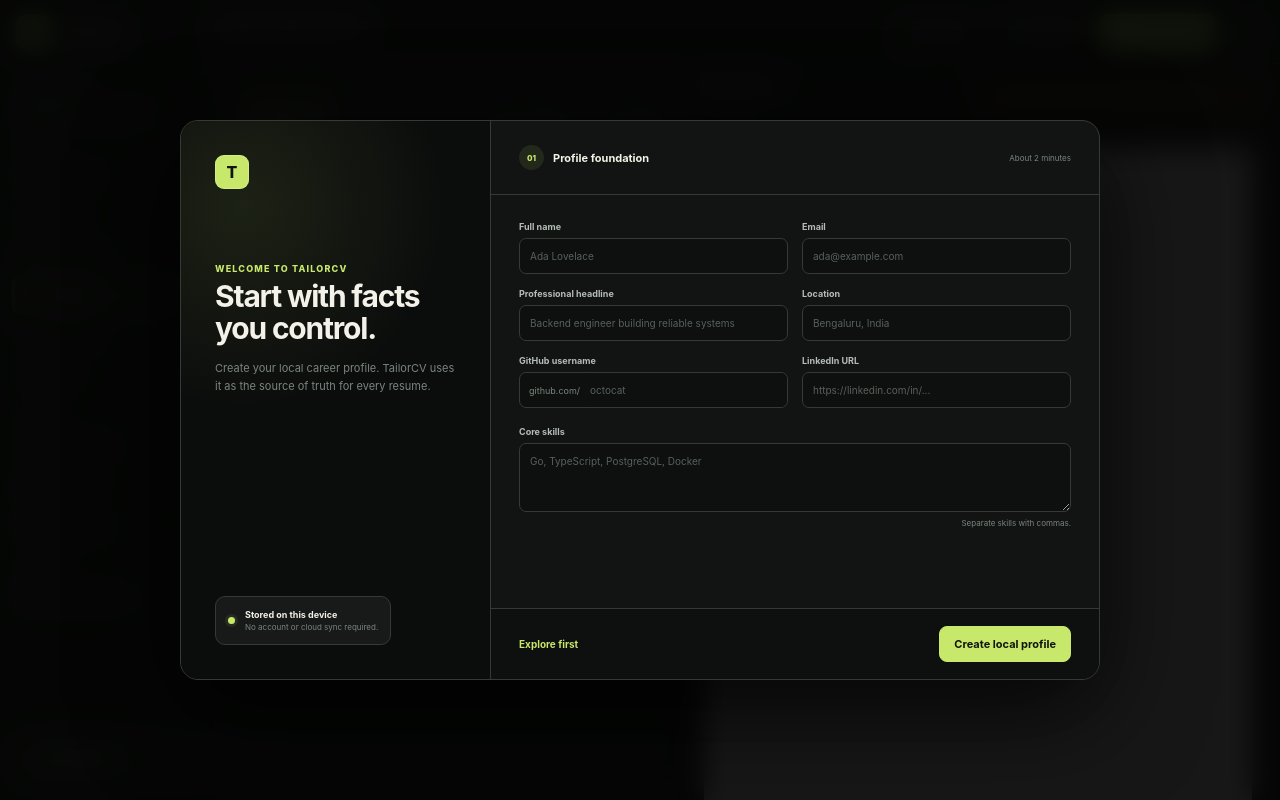
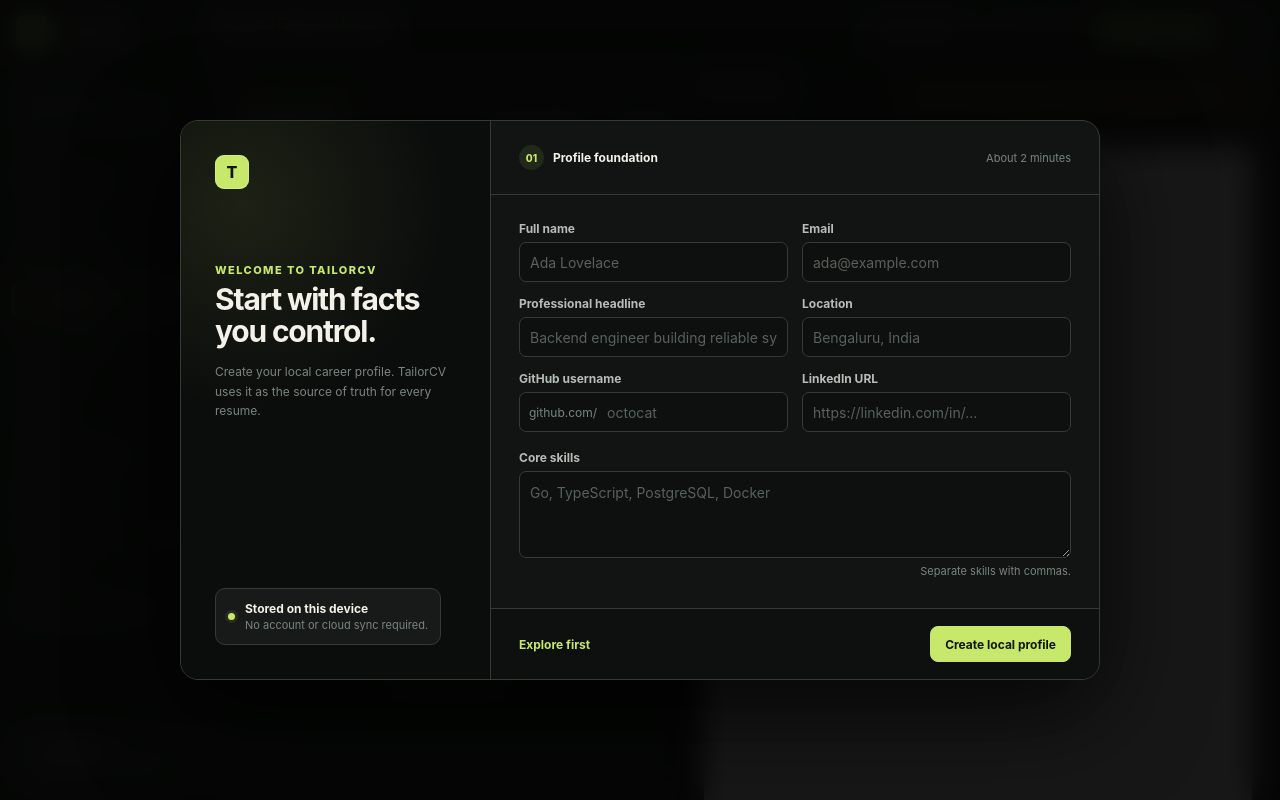
Before and after one commit to jscyril/tailorcv, a React (Vite) app in the folder frontend/: page / in a window 1280 px wide. Built offline with nearby package versions, Linux system fonts and the light colour scheme.

Commit message:
fix: improve workspace readability

```diff
--- a/frontend/src/App.tsx
+++ b/frontend/src/App.tsx
@@ -37,6 +37,7 @@
 import {
   Project,
   ProjectDraft,
+  filterProjects,
   newProjectDraft,
   projectToDraft,
   reconcileSelectedProjectKeys,
@@ -411,11 +412,7 @@
   return (
     <div className="studio-shell">
       {showOnboarding && <Onboarding profile={profile} skillsText={skillsText} busy={busy} onChange={updateProfile} onSkillsChange={setSkillsText} onSubmit={saveProfile} onSkip={() => setOnboardingDismissed(true)} />}
-      <TopToolbar
-        profile={profile}
-        onCompile={() => setMessage("Compile tooling will be connected in the templates milestone.")}
-        onExport={() => setMessage("PDF export becomes available after the first successful compile.")}
-      />
+      <TopToolbar profile={profile} />
 
       <div className="studio-body">
         <aside className="studio-sidebar">
@@ -434,14 +431,14 @@
             <p className="nav-section-label nav-section-spaced">Tailor</p>
             <NavButton active={view === "latex"} label="LaTeX source" icon="code" onClick={() => setView("latex")} />
             <NavButton active={view === "job"} label="Job match" icon="target" badge={analysis ? `${analysis.score}%` : undefined} onClick={() => setView("job")} />
-            <NavButton active={view === "ai"} label="AI assistant" icon="chat" badge="New" onClick={() => setView("ai")} />
+            <NavButton active={view === "ai"} label="AI assistant" icon="chat" badge="Setup" onClick={() => setView("ai")} />
             <p className="nav-section-label nav-section-spaced">System</p>
             <NavButton active={view === "data"} label="Backup & restore" icon="database" onClick={() => setView("data")} />
           </nav>
 
           <button className="provider-status" onClick={() => setView("ai")}>
-            <span className="status-dot" />
-            <span><strong>Local AI ready</strong><small>{aiProvider} · provider setup</small></span>
+            <span className="status-dot muted" />
+            <span><strong>AI provider</strong><small>{aiProvider} · not connected</small></span>
             <span aria-hidden="true">›</span>
           </button>
         </aside>
@@ -503,15 +500,15 @@
   return <svg className="icon" width={size} height={size} viewBox="0 0 24 24" fill="none" stroke="currentColor" strokeWidth="1.8" strokeLinecap="round" strokeLinejoin="round" aria-hidden="true">{iconPaths[name]}</svg>;
 }
 
-function TopToolbar({ profile, onCompile, onExport }: { profile: Profile; onCompile: () => void; onExport: () => void }) {
+function TopToolbar({ profile }: { profile: Profile }) {
   return <header className="top-toolbar">
     <div className="toolbar-brand"><span className="brand-mark">T</span><strong>TailorCV</strong></div>
     <span className="toolbar-divider" />
-    <div className="document-title"><strong>{profile.headline || "Backend Engineer Resume"}</strong><small>resume.tex · saved locally</small></div>
+    <div className="document-title"><strong>{profile.headline || "Backend Engineer Resume"}</strong><small>Layout draft · profile saved locally</small></div>
     <div className="toolbar-spacer" />
-    <div className="ats-pill"><span className="status-dot" /> ATS ready</div>
-    <button className="toolbar-button" onClick={onCompile}><Icon name="refresh" size={16} />Compile</button>
-    <button className="export-button" onClick={onExport}><Icon name="download" size={16} />Export PDF</button>
+    <div className="ats-pill"><span className="status-dot muted" /> Draft preview</div>
+    <button className="toolbar-button" disabled title="LaTeX compilation is not connected yet"><Icon name="refresh" size={16} />Compile</button>
+    <button className="export-button" disabled title="PDF export is available after compilation is implemented"><Icon name="download" size={16} />Export PDF</button>
     <button className="icon-button" aria-label="More document options">•••</button>
   </header>;
 }
@@ -554,20 +551,21 @@
 
 function ProjectWorkspace({ projects, selectedKeys, busyKey, githubUsername, githubBusy, onToggle, onAdd, onUpdate, onSave, onDelete, onSyncGitHub, onOpenProfile }: { projects: ProjectDraft[]; selectedKeys: string[]; busyKey: string; githubUsername: string; githubBusy: boolean; onToggle: (key: string) => void; onAdd: () => void; onUpdate: (key: string, project: ProjectDraft) => void; onSave: (event: FormEvent, project: ProjectDraft) => void; onDelete: (project: ProjectDraft) => void; onSyncGitHub: () => void; onOpenProfile: () => void }) {
   const [tab, setTab] = useState<"select" | "manage">("select");
+  const [query, setQuery] = useState("");
+  const filteredProjects = filterProjects(projects, query);
   return <section className="workspace-panel scroll-panel">
     <PanelHeader eyebrow="Selected work" title="Projects" description="Choose the strongest evidence for this resume." action={<div className="panel-actions"><button className="secondary-button" onClick={githubUsername ? onSyncGitHub : onOpenProfile} disabled={githubBusy}>{githubBusy ? "Syncing…" : githubUsername ? "Sync GitHub" : "Connect GitHub"}</button><button className="secondary-button" onClick={() => { onAdd(); setTab("manage"); }}>Add project</button></div>} />
     <div className="panel-tabs"><button className={tab === "select" ? "active" : ""} onClick={() => setTab("select")}>Select for resume <span>{selectedKeys.length}</span></button><button className={tab === "manage" ? "active" : ""} onClick={() => setTab("manage")}>Manage evidence</button></div>
     {tab === "select" ? <div className="project-selector">
       <div className="github-sync-note"><span className="github-mark">GH</span><div><strong>{githubUsername ? `github.com/${githubUsername}` : "Connect your GitHub profile"}</strong><p>{githubUsername ? "Public, owned repositories sync into Manage evidence for review." : "Add a username in Profile to import your public repositories."}</p></div><button onClick={githubUsername ? onSyncGitHub : onOpenProfile} disabled={githubBusy}>{githubBusy ? "Syncing…" : githubUsername ? "Refresh" : "Open profile"}</button></div>
-      <label className="search-field"><Icon name="search" size={16} /><input aria-label="Search projects" placeholder="Search projects or technologies" /></label>
+      <label className="search-field"><Icon name="search" size={16} /><input aria-label="Search projects" placeholder="Search projects, roles, or skills" value={query} onChange={(event) => setQuery(event.target.value)} /></label>
       <div className="selection-note"><span className="status-dot" /><div><strong>{selectedKeys.length} projects selected</strong><p>The preview updates as you select evidence.</p></div></div>
-      {projects.length === 0 ? <div className="panel-empty"><span className="empty-icon"><Icon name="folder" size={22} /></span><strong>No projects yet</strong><p>Add a project with evidence bullets, technologies, and a review state.</p><button className="primary-button" onClick={() => { onAdd(); setTab("manage"); }}>Add first project</button></div> : projects.map((project, index) => {
+      {projects.length === 0 ? <div className="panel-empty"><span className="empty-icon"><Icon name="folder" size={22} /></span><strong>No projects yet</strong><p>Add a project with evidence bullets, technologies, and a review state.</p><button className="primary-button" onClick={() => { onAdd(); setTab("manage"); }}>Add first project</button></div> : filteredProjects.length === 0 ? <div className="panel-empty search-empty"><span className="empty-icon"><Icon name="search" size={22} /></span><strong>No matching projects</strong><p>Try a project name, role, description, or technology.</p><button className="text-button" onClick={() => setQuery("")}>Clear search</button></div> : filteredProjects.map((project) => {
         const selected = selectedKeys.includes(project.key);
         const selectable = project.resumeEligible;
-        const score = Math.max(67, 94 - index * 7);
         return <article className={`project-select-card ${selected ? "selected" : ""} ${!selectable ? "locked" : ""}`} key={project.key}>
           <button className="project-check" disabled={!selectable} aria-label={selectable ? `${selected ? "Remove" : "Add"} ${project.name || "project"} ${selected ? "from" : "to"} resume` : `${project.name || "Project"} must be reviewed before selection`} onClick={() => onToggle(project.key)}>{selected && <Icon name="check" size={14} />}</button>
-          <div className="project-card-copy"><div className="project-title-row"><strong>{project.name || "Untitled project"}</strong><span>{selectable ? `${score}% match` : "Review required"}</span></div><p>{project.description || "Add a concise description of the problem, your contribution, and the outcome."}</p><div className="tag-row">{project.skills.slice(0, 4).map((skill) => <span key={skill}>{skill}</span>)}{project.skills.length === 0 && <span>Skills not added</span>}</div><small>{project.verification === "verified" ? "Verified evidence" : "Needs review"} · {project.bullets.length} bullets</small></div>
+          <div className="project-card-copy"><div className="project-title-row"><strong>{project.name || "Untitled project"}</strong><span>{selectable ? selected ? "Selected" : "Available" : "Review required"}</span></div><p>{project.description || "Add a concise description of the problem, your contribution, and the outcome."}</p><div className="tag-row">{project.skills.slice(0, 4).map((skill) => <span key={skill}>{skill}</span>)}{project.skills.length === 0 && <span>Skills not added</span>}</div><small>{project.verification === "verified" ? "Verified evidence" : "Needs review"} · {project.bullets.length} bullets</small></div>
         </article>;
       })}
     </div> : <ProjectSection projects={projects} busyKey={busyKey} onAdd={onAdd} onUpdate={onUpdate} onSave={onSave} onDelete={onDelete} />}
@@ -589,7 +587,7 @@
 }
 
 function LatexWorkspace({ source, onChange }: { source: string; onChange: (value: string) => void }) {
-  return <section className="workspace-panel latex-workspace"><PanelHeader eyebrow="Source editor" title="LaTeX" description="Edit the trusted template directly. Compilation remains sandboxed." /><div className="editor-tabs"><button className="active">resume.tex</button><button>template.cls</button><span>Plain text mode</span></div><div className="code-editor"><div className="line-numbers">{source.split("\n").map((_, index) => <span key={index}>{index + 1}</span>)}</div><textarea spellCheck={false} value={source} onChange={(event) => onChange(event.target.value)} aria-label="LaTeX source" /></div><footer className="editor-status"><span>UTF-8</span><span>LaTeX</span><span>{source.split("\n").length} lines</span></footer></section>;
+  return <section className="workspace-panel latex-workspace"><PanelHeader eyebrow="Source editor" title="LaTeX" description="Edit the draft template directly. Compilation is not connected yet." /><div className="editor-tabs"><button className="active">resume.tex</button><button disabled title="Custom template files are not implemented yet">template.cls</button><span>Draft · unsaved</span></div><div className="code-editor"><div className="line-numbers">{source.split("\n").map((_, index) => <span key={index}>{index + 1}</span>)}</div><textarea spellCheck={false} value={source} onChange={(event) => onChange(event.target.value)} aria-label="LaTeX source" /></div><footer className="editor-status"><span>UTF-8</span><span>LaTeX draft</span><span>{source.split("\n").length} lines</span></footer></section>;
 }
 
 function AIWorkspace({ provider, draft, messages, onProviderChange, onDraftChange, onSubmit }: { provider: AIProvider; draft: string; messages: ChatMessage[]; onProviderChange: (provider: AIProvider) => void; onDraftChange: (value: string) => void; onSubmit: (event: FormEvent) => void }) {
@@ -605,7 +603,7 @@
 function ResumePreview({ profile, experiences, projects, educations }: { profile: Profile; experiences: ExperienceDraft[]; projects: ProjectDraft[]; educations: EducationDraft[] }) {
   const visibleExperiences = experiences.slice(0, 2);
   const visibleProjects = projects.slice(0, 3);
-  return <aside className="preview-pane"><header className="preview-toolbar"><div><strong>Resume preview</strong><small>ATS · one page</small></div><div className="preview-controls"><button aria-label="Zoom out">−</button><span>92%</span><button aria-label="Zoom in">+</button><i /><span>1 / 1</span></div></header><div className="preview-stage"><article className="resume-paper">
+  return <aside className="preview-pane"><header className="preview-toolbar"><div><strong>Layout preview</strong><small>Draft · not compiled</small></div><div className="preview-controls"><button aria-label="Zoom out" disabled>−</button><span>Fit</span><button aria-label="Zoom in" disabled>+</button><i /><span>1 page</span></div></header><div className="preview-stage"><article className="resume-paper">
     <header className="resume-header"><h1>{profile.name || "Your Name"}</h1><p>{profile.headline || "Backend Engineer"}</p><small>{[profile.email || "your@email.com", profile.phone, profile.location, profile.website].filter(Boolean).join("  ·  ")}</small></header>
     {profile.summary && <ResumeSection title="Summary"><p className="resume-summary">{profile.summary}</p></ResumeSection>}
     <ResumeSection title="Experience">{visibleExperiences.length ? visibleExperiences.map((experience) => <div className="resume-entry" key={experience.key}><div><strong>{experience.title || "Role"} · {experience.company || "Company"}</strong><span>{experience.startDate} — {experience.current ? "Present" : experience.endDate}</span></div>{experience.location && <em>{experience.location}</em>}<ul>{experience.bullets.slice(0, 3).map((bullet, index) => <li key={bullet.id || index}>{bullet.text}</li>)}</ul></div>) : <ResumePlaceholder text="Add experience and evidence bullets" />}</ResumeSection>
--- a/frontend/src/lib/project.ts
+++ b/frontend/src/lib/project.ts
@@ -94,3 +94,22 @@
 export function removeSelectedProjectKey(selectedKeys: string[], key: string): string[] {
   return selectedKeys.filter((selectedKey) => selectedKey !== key);
 }
+
+export function filterProjects(projects: ProjectDraft[], query: string): ProjectDraft[] {
+  const terms = query.trim().toLocaleLowerCase().split(/\s+/).filter(Boolean);
+  if (terms.length === 0) {
+    return projects;
+  }
+
+  return projects.filter((project) => {
+    const searchableText = [
+      project.name,
+      project.role,
+      project.description,
+      project.skillsText,
+      ...project.skills,
+    ].join(" ").toLocaleLowerCase();
+
+    return terms.every((term) => searchableText.includes(term));
+  });
+}
--- a/frontend/src/styles.css
+++ b/frontend/src/styles.css
@@ -19,6 +19,10 @@
   --danger: #e16b61;
   --paper: #fff;
   --paper-ink: #141714;
+  --text-xs: 11px;
+  --text-sm: 12px;
+  --text-md: 14px;
+  --text-lg: 16px;
 }
 
 * { box-sizing: border-box; }
@@ -40,6 +44,7 @@
 .toolbar-spacer { flex: 1; }
 .ats-pill { display: flex; align-items: center; gap: 7px; height: 28px; padding: 0 10px; border-radius: 999px; background: var(--elevated); color: var(--secondary); font-size: 10px; font-weight: 700; }
 .status-dot { width: 7px; height: 7px; flex: 0 0 auto; border-radius: 50%; background: var(--accent); box-shadow: 0 0 0 3px #c8e86b16; }
+.status-dot.muted { background: var(--muted); box-shadow: none; }
 .toolbar-button, .export-button, .icon-button { height: 36px; display: inline-flex; align-items: center; justify-content: center; gap: 7px; border-radius: 8px; font-size: 11px; font-weight: 700; }
 .toolbar-button, .icon-button { border: 1px solid var(--line); background: var(--elevated); color: var(--secondary); }
 .toolbar-button { padding: 0 14px; }
@@ -371,6 +376,139 @@
 .notice.success { border-color: #c8e86b44; }
 .notice button { border: 0; background: transparent; color: var(--secondary); font-size: 15px; }
 
+/* Keep the application comfortably readable; the simulated paper retains its print scale. */
+.document-title strong { font-size: var(--text-md); }
+.document-title small,
+.ats-pill { font-size: var(--text-xs); }
+.toolbar-button,
+.export-button,
+.icon-button { font-size: var(--text-sm); }
+
+.onboarding-card > aside > p:last-of-type { font-size: var(--text-sm); }
+.onboarding-promise strong,
+.onboarding-card > form > header p { font-size: var(--text-sm); }
+.onboarding-promise small,
+.onboarding-card > form > header small { font-size: var(--text-xs); }
+.onboarding-card > form > header span { font-size: 10px; }
+
+.sidebar-intro span,
+.nav-section-label,
+.eyebrow { font-size: var(--text-xs); }
+.sidebar-intro p,
+.provider-status small { font-size: var(--text-xs); }
+.nav-button-label,
+.provider-status strong { font-size: var(--text-sm); }
+.nav-badge { font-size: 10px; }
+
+.panel-header h1,
+.editor-pane .page-header h1 { font-size: 25px; }
+.panel-header > div > p:last-child,
+.editor-pane .page-header p:not(.eyebrow) { font-size: var(--text-sm); }
+.primary-button,
+.secondary-button,
+.text-button { font-size: var(--text-sm); }
+
+.metric-card > span,
+.metric-card small,
+.metric-card button,
+.form-block > header p,
+.field small,
+.sticky-form-actions > span { font-size: var(--text-xs); }
+.overview-callout div > p:last-child,
+.form-block > header h2,
+.field > span,
+.provenance-field > span,
+.prefixed-input em { font-size: var(--text-sm); }
+.field input,
+.field textarea,
+.field select,
+.job-card textarea,
+.chat-composer textarea,
+.search-field input { font-size: var(--text-md); }
+.field input,
+.field select,
+.prefixed-input { height: 40px; }
+.prefixed-input input { height: 38px; }
+
+.panel-tabs button,
+.editor-tabs button,
+.github-sync-note strong,
+.github-sync-note button,
+.selection-note strong { font-size: var(--text-sm); }
+.panel-tabs button span,
+.github-sync-note p,
+.selection-note p { font-size: var(--text-xs); }
+.github-mark { font-size: 10px; }
+.project-title-row strong { font-size: var(--text-md); }
+.project-title-row span,
+.project-card-copy > small { font-size: var(--text-xs); }
+.project-card-copy > p,
+.tag-row span,
+.skill-chip-grid > span { font-size: var(--text-sm); }
+.panel-empty strong { font-size: var(--text-md); }
+.panel-empty p { font-size: var(--text-sm); }
+.search-empty { padding-block: 34px; }
+
+.education-card > header span,
+.experience-card-heading span { font-size: 10px; }
+.education-card > header strong,
+.experience-card-heading strong { font-size: var(--text-md); }
+.education-card > footer small,
+.experience-heading p:not(.eyebrow),
+.experience-actions small { font-size: var(--text-xs); }
+.experience-empty strong { font-size: var(--text-md); }
+.experience-empty p,
+.checkbox-field,
+.review-fields p,
+.evidence-heading span,
+.evidence-empty { font-size: var(--text-sm); }
+.danger-button,
+.remove-button { font-size: var(--text-xs); }
+.evidence-heading strong { font-size: var(--text-md); }
+.evidence-order span,
+.evidence-order button,
+.provenance-field strong { font-size: var(--text-xs); }
+
+.line-numbers { font: 11px/1.7 "SFMono-Regular", Consolas, monospace; }
+.code-editor textarea { font: 12px/1.7 "SFMono-Regular", Consolas, monospace; }
+.editor-tabs span,
+.editor-status { font-size: var(--text-xs); }
+
+.provider-logo,
+.chat-message > span { font-size: 9px; }
+.provider-picker strong,
+.provider-picker small,
+.chat-composer small { font-size: var(--text-xs); }
+.chat-message p { font-size: var(--text-sm); }
+
+.backup-summary h2,
+.backup-action-card h2 { font-size: var(--text-md); }
+.backup-summary header p,
+.backup-action-card p,
+.backup-result p,
+.backup-safety p { font-size: var(--text-xs); }
+.backup-stat-grid span { font-size: 10px; }
+.backup-result strong,
+.backup-safety strong { font-size: var(--text-sm); }
+.backup-result small { font-size: 10px; }
+
+.preview-toolbar strong { font-size: var(--text-sm); }
+.preview-toolbar small,
+.preview-controls { font-size: var(--text-xs); }
+
+.card-heading h2,
+.analysis-empty strong,
+.skill-heading h3 { font-size: var(--text-md); }
+.step-pill { font-size: 10px; }
+.job-actions small,
+.analysis-empty p,
+.score-row p,
+.skill-heading span,
+.skill-list p,
+.skill,
+.empty-callout { font-size: var(--text-xs); }
+.notice { font-size: var(--text-sm); }
+
 @media (max-width: 1270px) {
   .studio-body { grid-template-columns: 196px minmax(0, 1fr); }
   .studio-workspace { grid-template-columns: minmax(420px, .9fr) minmax(500px, 1.1fr); }
```
Also changed, not shown: 1 other file (tests, documents, lock files or other folders).
